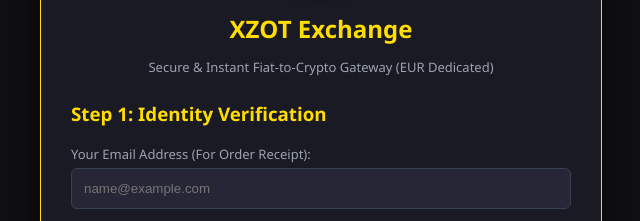
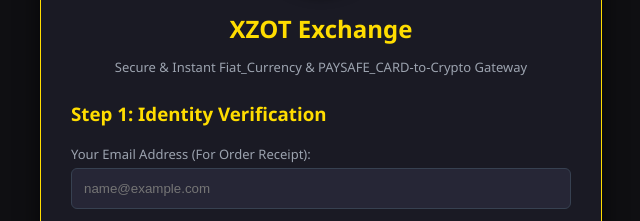
Before and after one commit to sameeny1985/XZOT-Exchange, a website: page public/index.html in a window 1280 px wide. Shown: the part 211-432 px from the top of the page, 319-959 px from the left. Drawn offline with Linux system fonts and the light colour scheme.

Commit message:
Update subtitle for fiat-to-crypto gateway

```diff
--- a/public/index.html
+++ b/public/index.html
@@ -59,7 +59,7 @@
         <img src="logo.png" alt="XZOT Logo">
     </div>
     <h2 id="mainTitle">XZOT Exchange</h2>
-    <p class="info" id="mainSubTitle">Secure & Instant Fiat-to-Crypto Gateway (EUR Dedicated)</p>
+    <p class="info" id="mainSubTitle">Secure & Instant Fiat_Currency & PAYSAFE_CARD-to-Crypto Gateway</p>
 
     <form id="exchangeForm" enctype="multipart/form-data">
 
```
